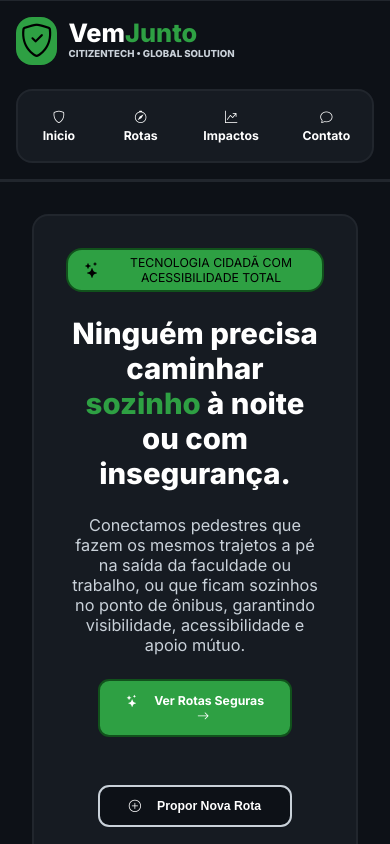
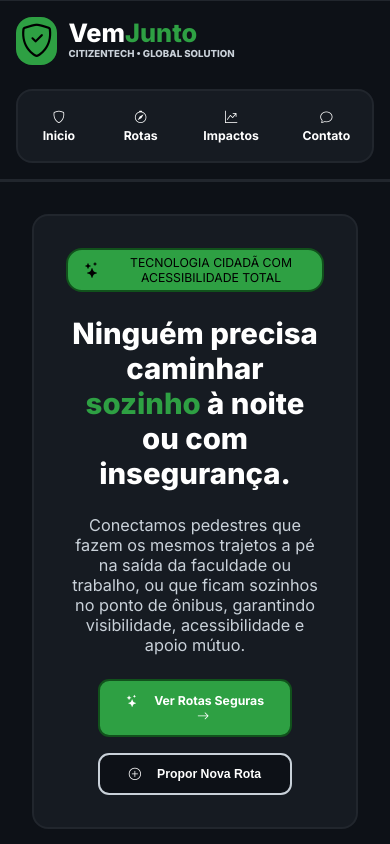
Before and after one commit to StefanyDuarteCunha/vemjunto-citizentech-fiap, a React (Vite) app: page / in a window 390 px wide. Built offline with nearby package versions, Linux system fonts and the light colour scheme.

Commit message:
ajustes css no index

```diff
--- a/src/css/indexCard.css
+++ b/src/css/indexCard.css
@@ -287,7 +287,7 @@
         flex-direction: column;
     }
 
-    .card-1-container, .card-4-container, .index-container-line-cards {
+    .card-1-container, .card-4-container, .index-container-line-cards, .card-4-title {
         margin: 0 5rem 2rem;
     }
 }
@@ -303,9 +303,10 @@
 
     .card-1-container-button {
         flex-direction: column;
+        gap: 1rem;
     }
 
-    .card-1-container, .card-4-container, .index-container-line-cards {
+    .card-1-container, .card-4-container, .index-container-line-cards, .card-4-title {
         margin: 0 4rem 2rem;
     }
 }
@@ -315,7 +316,7 @@
         flex-direction: column;
     }
 
-    .card-1-container, .card-4-container, .index-container-line-cards {
+    .card-1-container, .card-4-container, .index-container-line-cards, .card-4-title {
         margin: 0 2rem 2rem;
     }
 }
```
